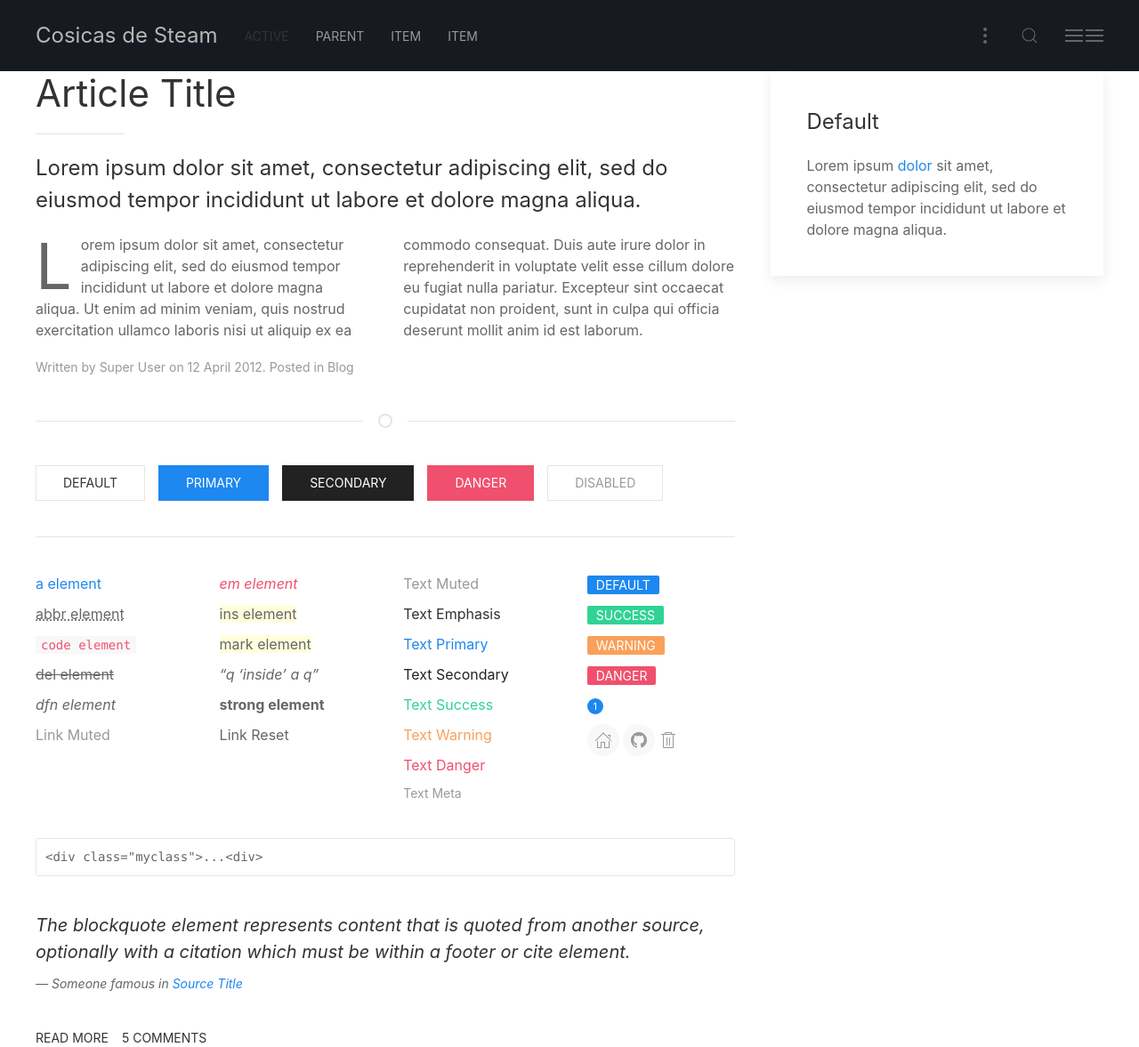
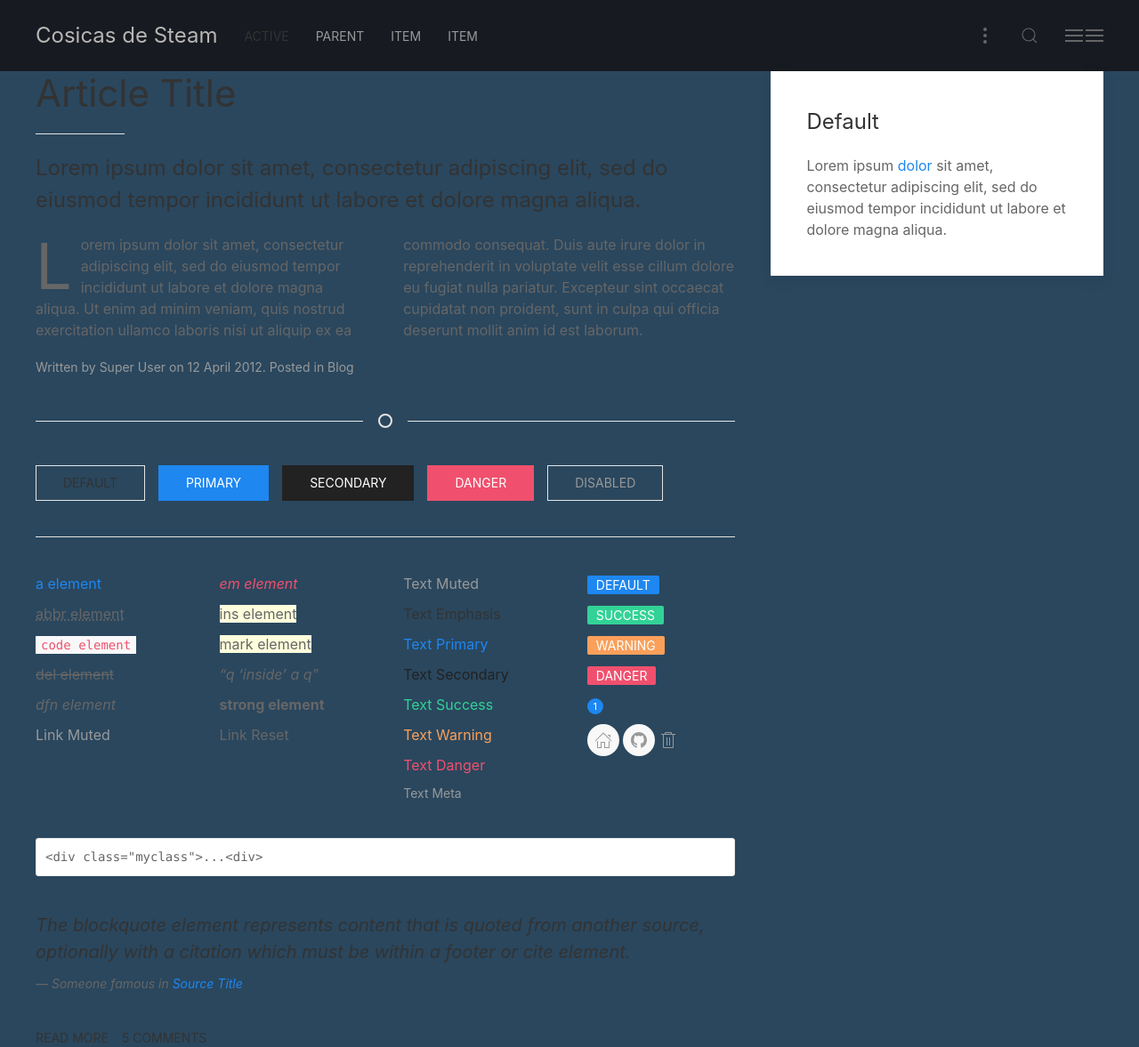
Before and after one commit to Throyd/steamstuff, a Jekyll site: the page built from index.html, in a window 1280 px wide. Shown: the whole page at 89% size. Built offline with Jekyll 4.4.1, drawn with Linux system fonts in a browser that asks for light colours; nearby versions of some CDN libraries.

Commit message:
Update style.css

```diff
--- a/assets/css/style.css
+++ b/assets/css/style.css
@@ -1,3 +1,6 @@
+.dark{
+  background-color: #2a475e;
+}
 .darkest{
   background-color: #171a21;
   color: #b8b6b4;
```
